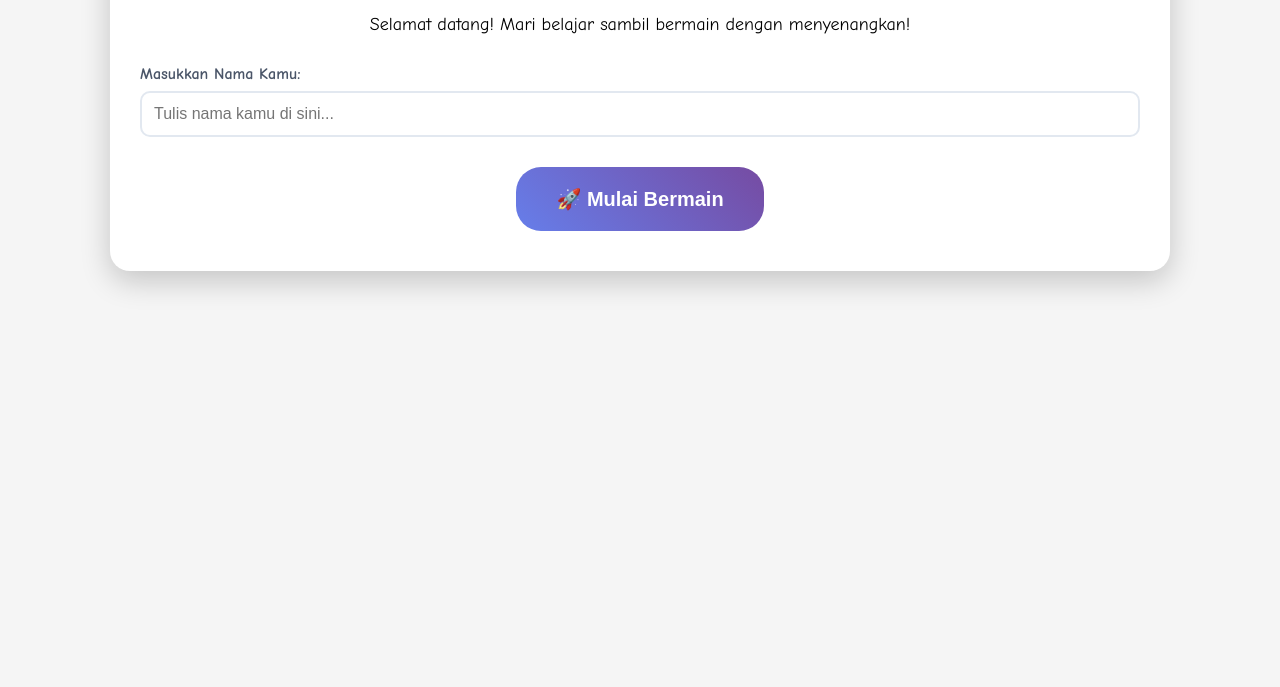
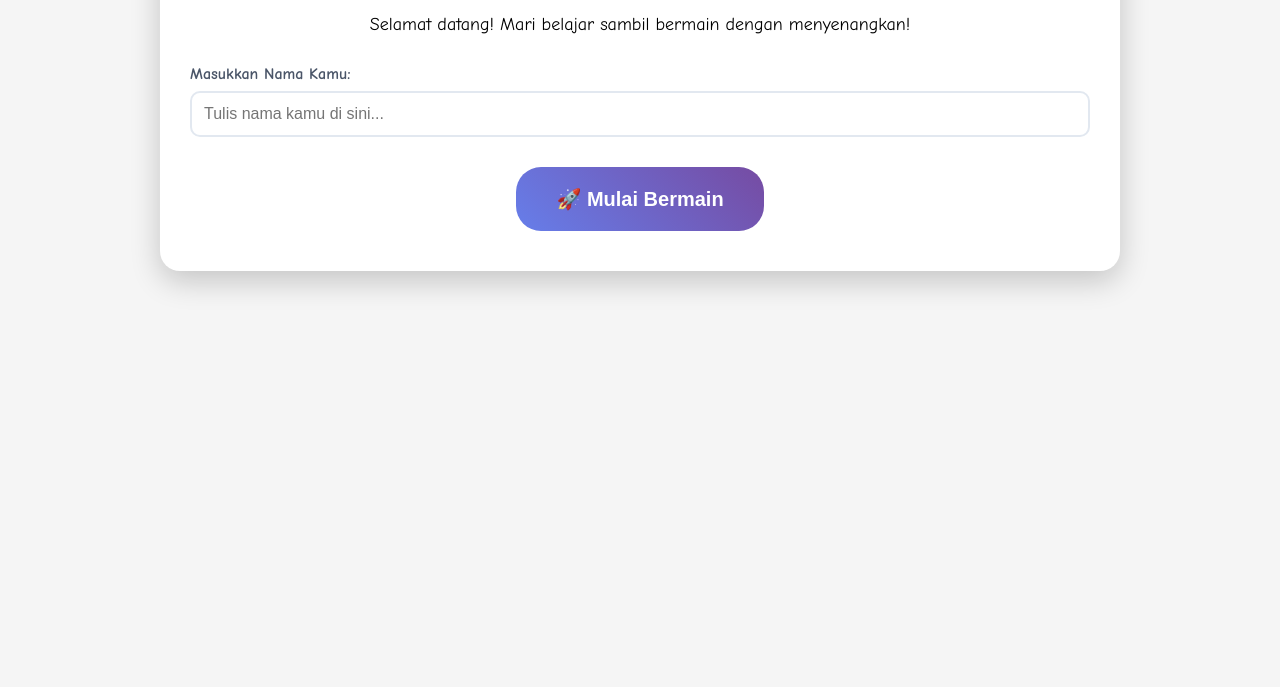
Before and after one commit to herlinaal11/Gameboi, a plain HTML site: page index.html in a window 1280 px wide. Shown: the part 113-800 px from the top of the page. Drawn offline with Linux system fonts and the light colour scheme.

Commit message:
Add files via upload

```diff
--- a/styling.css
+++ b/styling.css
@@ -12,7 +12,7 @@ body {
 }
 
 .container {
-    max-width: 1100px;
+    max-width: 1000px;
     margin: 0 auto;
     padding: 20px;
     display: center;
```
